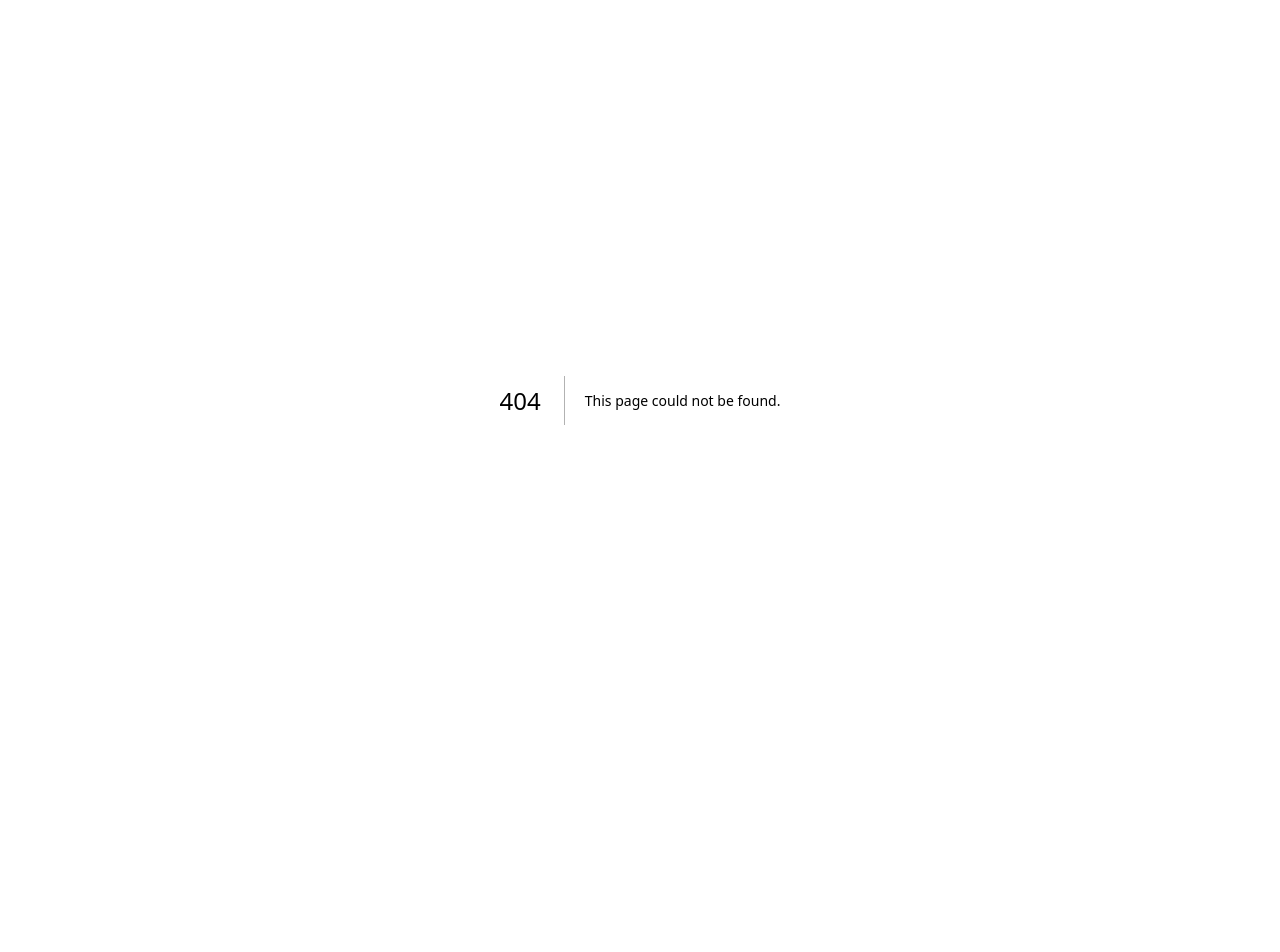
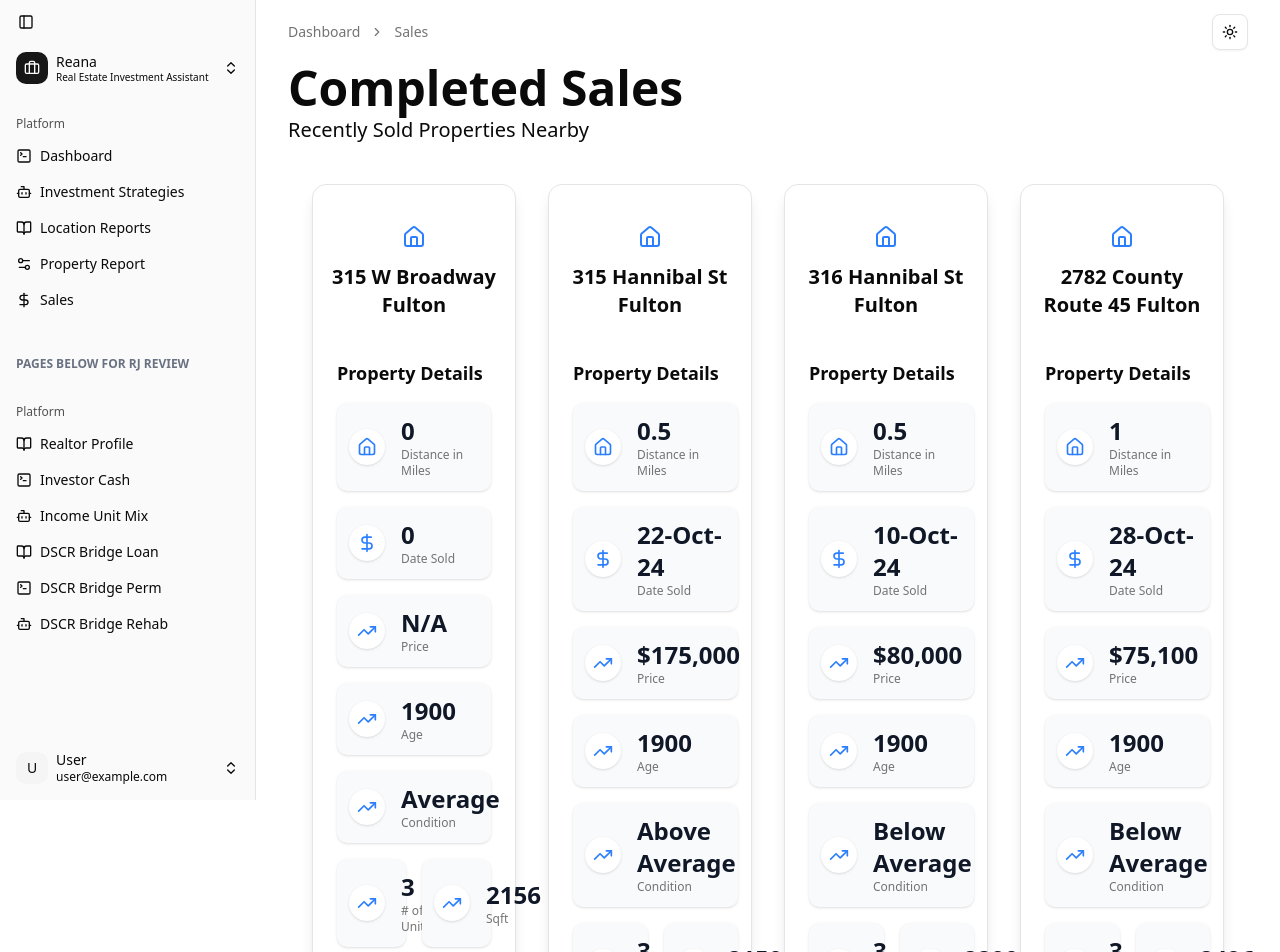
Before and after one commit to huynh-ngoc/INF117-Jascot-Development, a Next.js app in the folder reana/: page /sales-comps in a window 1280 px wide. Before the commit this address had no page. Shown: the top 952 px of the page. Before the commit the page ends 800 px from the top, so only its background shows below. Built offline with nearby package versions, Linux system fonts and the light colour scheme.

Commit message:
feat: sales comp page and sidebar routing added

```diff
--- a/reana/package.json
+++ b/reana/package.json
@@ -34,6 +34,7 @@
   "devDependencies": {
     "@eslint/eslintrc": "^3.0.0",
     "@tailwindcss/postcss": "^4.0.0",
+    "@types/react": "19.1.3",
     "autoprefixer": "^10.4.14",
     "eslint": "^9.0.0",
     "eslint-config-next": "15.3.1",
--- /dev/null
+++ b/reana/src/app/sales-comps/page.jsx
@@ -0,0 +1,53 @@
+import React from "react";
+import Link from "next/link";
+import { AppSidebar } from "@/components/sidebar/app-sidebar";
+import {
+  Breadcrumb,
+  BreadcrumbItem,
+  BreadcrumbLink,
+  BreadcrumbList,
+  BreadcrumbPage,
+  BreadcrumbSeparator,
+} from "@/components/ui/breadcrumb";
+import { SidebarInset, SidebarProvider } from "@/components/ui/sidebar";
+import DarkLightSwitch from "@/components/mode-toggle/dark-light-switch";
+import { SoldComps } from "@/components/sales/sold-comps";
+import { PropertyReport } from "@/components/reports/property-report";
+
+function SalesComps() {
+  return (
+    <SidebarProvider>
+      <AppSidebar />
+      <SidebarInset>
+        <header className="flex h-16 shrink-0 items-center justify-between transition-[width,height] ease-linear group-has-data-[collapsible=icon]/sidebar-wrapper:h-12">
+          <div className="flex items-center gap-2 px-8">
+            <Breadcrumb>
+              <BreadcrumbList>
+                <BreadcrumbItem className="hidden md:block">
+                  <BreadcrumbLink href="/dashboard">Dashboard</BreadcrumbLink>
+                </BreadcrumbItem>
+                <BreadcrumbSeparator className="hidden md:block" />
+                <BreadcrumbLink href="#">Sales</BreadcrumbLink>
+              </BreadcrumbList>
+            </Breadcrumb>
+          </div>
+          <div className="px-8">
+            <DarkLightSwitch className="place-content-center" />
+          </div>
+        </header>
+
+        <div className="flex flex-1 flex-col gap-4 px-8 p-4 pt-0">
+          <header>
+            <h1 className="text-5xl font-bold">Completed Sales</h1>
+            <p className="mt-1 text-xl">Recently Sold Properties Nearby</p>
+          </header>
+          <div>
+            <SoldComps />
+          </div>
+        </div>
+      </SidebarInset>
+    </SidebarProvider>
+  );
+}
+
+export default SalesComps;
--- /dev/null
+++ b/reana/src/components/sales/sold-comps.jsx
@@ -0,0 +1,208 @@
+"use client";
+
+import React from "react";
+import {
+  Card,
+  CardHeader,
+  CardContent,
+  CardFooter,
+} from "@/components/ui/card";
+import { Button } from "@/components/ui/button";
+import { Badge } from "@/components/ui/badge";
+import { House, HomeIcon, DollarSign, TrendingUp } from "lucide-react";
+
+const reports = [
+  {
+    id: 1,
+    icon: House,
+    address: "315 W Broadway Fulton",
+    distance: "0",
+    dateSold: "0",
+    price: "N/A",
+    age: 1900,
+    units: 3,
+    sqFootage: 2156,
+    bedrooms: 5,
+    bathrooms: 3,
+    condition: "Average",
+    pricePerSqFt: 0,
+    pricePerUnit: 0,
+  },
+  {
+    id: 2,
+    icon: House,
+    address: "315 Hannibal St Fulton",
+    distance: "0.5",
+    dateSold: "22-Oct-24",
+    price: "$175,000",
+    age: 1900,
+    units: 3,
+    sqFootage: 2150,
+    bedrooms: 5,
+    bathrooms: 2.5,
+    condition: "Above Average",
+    pricePerSqFt: "$81.40",
+    pricePerUnit: "$58,333",
+  },
+  {
+    id: 3,
+    icon: House,
+    address: "316 Hannibal St Fulton",
+    distance: "0.5",
+    dateSold: "10-Oct-24",
+    price: "$80,000",
+    age: 1900,
+    units: 3,
+    sqFootage: 2200,
+    bedrooms: 5,
+    bathrooms: 2,
+    condition: "Below Average",
+    pricePerSqFt: "$36.36",
+    pricePerUnit: "$26,667",
+  },
+  {
+    id: 4,
+    icon: House,
+    address: "2782 County Route 45 Fulton",
+    distance: "1",
+    dateSold: "28-Oct-24",
+    price: "$75,100",
+    age: 1900,
+    units: 3,
+    sqFootage: 2496,
+    bedrooms: 5,
+    bathrooms: 2,
+    condition: "Below Average",
+    pricePerSqFt: "$30.09",
+    pricePerUnit: "$25,033",
+  },
+];
+
+export function SoldComps() {
+  return (
+    <div className="container mx-auto p-6">
+      <div className="grid grid-cols-1 md:grid-cols-2 lg:grid-cols-4 gap-8">
+        {reports.map((report) => (
+          <div
+            key={report.id}
+            initial={{ opacity: 0, y: 20 }}
+            animate={{ opacity: 1, y: 0 }}
+            transition={{ duration: 0.4, delay: report.id * 0.1 }}
+          >
+            <Card className="flex flex-col h-full transition-transform shadow-lg hover:scale-103">
+              <CardHeader className="flex flex-col items-center justify-center space-y-2 p-4">
+                <House className="w-6 h-6 text-blue-500" />
+                <h2 className="text-xl font-semibold text-center">
+                  {report.address}
+                </h2>
+              </CardHeader>
+              <CardContent className="flex-1 space-y-4">
+                <section className="grid content-normal gap-4">
+                  <h3 className="text-lg font-semibold">Property Details</h3>
+                  <div className="grid grid-cols-1 gap-4">
+                    <Stat
+                      icon={<HomeIcon />}
+                      label="Distance in Miles"
+                      value1={report.distance}
+                    />
+                    <Stat
+                      icon={<DollarSign />}
+                      label="Date Sold"
+                      value1={report.dateSold}
+                    />
+                    <Stat
+                      icon={<TrendingUp />}
+                      label="Price"
+                      value1={report.price}
+                    />
+                    <Stat
+                      icon={<TrendingUp />}
+                      label="Age"
+                      value1={report.age}
+                    />
+                    <Stat
+                      icon={<TrendingUp />}
+                      label="Condition"
+                      value1={report.condition}
+                    />
+                  </div>
+                  <div className="grid grid-cols-2 gap-4">
+                    <Stat
+                      icon={<TrendingUp />}
+                      label="# of Units"
+                      value1={report.units}
+                    />
+                    <Stat
+                      icon={<TrendingUp />}
+                      label="Sqft"
+                      value1={report.sqFootage}
+                    />
+                    <Stat
+                      icon={<HomeIcon />}
+                      label="Beds"
+                      value1={report.bedrooms}
+                    />
+                    <Stat
+                      icon={<HomeIcon />}
+                      label="Baths"
+                      value1={report.bathrooms}
+                    />
+                  </div>
+                  <Stat
+                    icon={<DollarSign />}
+                    label="Price/SqFt"
+                    value1={report.pricePerSqFt}
+                  />
+                  <Stat
+                    icon={<DollarSign />}
+                    label="Price/Unit"
+                    value1={report.pricePerUnit}
+                  />
+                </section>
+              </CardContent>
+
+              <CardFooter className="p-4">
+                <Button className="dark:bg-zinc-300 w-full" size="lg">
+                  View Property Details
+                </Button>
+              </CardFooter>
+            </Card>
+          </div>
+        ))}
+      </div>
+      <div>
+        <Card>
+          <CardContent className="flex-1 space-y-4">
+            <h2 className="text-xl font-semibold text-center">
+              <p>Your ARV Estimate: $175,000</p>
+            </h2>
+          </CardContent>
+        </Card>
+      </div>
+    </div>
+  );
+}
+
+function Stat({ icon, label, label2, value1, value2 }) {
+  return (
+    <div className="flex items-center space-x-4 p-3 bg-gray-50 dark:bg-gray-800 rounded-lg shadow-sm">
+      <div className="p-2 bg-white dark:bg-gray-700 rounded-full shadow">
+        {React.cloneElement(icon, { className: "w-5 h-5 text-blue-500" })}
+      </div>
+      <div>
+        <div className="text-2xl font-extrabold text-gray-900 dark:text-white">
+          {value1}
+        </div>
+        <div className="text-xl font-extrabold text-gray-900 dark:text-white">
+          {value2}
+        </div>
+        <div className="text-xs text-muted-foreground dark:text-gray-300">
+          {label}
+        </div>
+        <div className="text-[10px] text-muted-foreground dark:text-gray-300">
+          {label2}
+        </div>
+      </div>
+    </div>
+  );
+}
--- a/reana/src/components/sidebar/app-sidebar.jsx
+++ b/reana/src/components/sidebar/app-sidebar.jsx
@@ -1,16 +1,17 @@
 // src/components/sidebar/app-sidebar.jsx
-'use client'
+"use client";
 
-import * as React from "react"
+import * as React from "react";
 import {
   BookOpen,
   Bot,
   Settings2,
+  DollarSign,
   SquareTerminal,
-} from "lucide-react"
-import { NavMain } from "@/components/sidebar/nav-main"
-import { AboutApp } from "./about-app"
-import { NavUser } from "./nav-user"
+} from "lucide-react";
+import { NavMain } from "@/components/sidebar/nav-main";
+import { AboutApp } from "./about-app";
+import { NavUser } from "./nav-user";
 import {
   Sidebar,
   SidebarContent,
@@ -18,7 +19,7 @@ import {
   SidebarHeader,
   SidebarRail,
   SidebarTrigger,
-} from "@/components/ui/sidebar"
+} from "@/components/ui/sidebar";
 
 const data = {
   app: {
@@ -55,6 +56,12 @@ const data = {
       title: "Property Report",
       url: "/property-report",
       icon: Settings2,
+      items: [],
+    },
+    {
+      title: "Sales",
+      url: "/sales-comps",
+      icon: DollarSign,
       items: [],
     },
   ],
@@ -97,7 +104,7 @@ const data = {
       items: [],
     },
   ],
-}
+};
 
 export function AppSidebar({ ...props }) {
   return (
@@ -124,5 +131,5 @@ export function AppSidebar({ ...props }) {
 
       <SidebarRail />
     </Sidebar>
-  )
+  );
 }
```
Also changed, not shown: reana/public/map.jpg (added), 1 other file (tests, documents, lock files or other folders).
